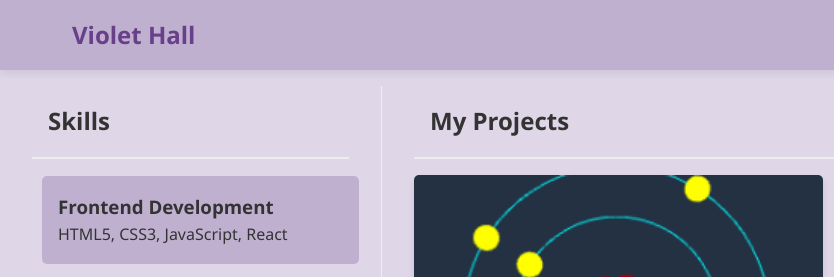
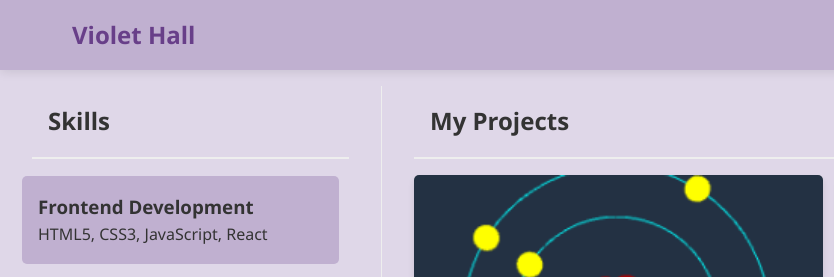
Before and after one commit to violetdh/portfolio, a plain HTML site: page index.html in a window 1280 px wide. In both pictures the pointer is over the element 190 px from the left and 220 px from the top of the page. Shown: the top 277 px of the page, 0-834 px from the left. Drawn offline with Linux system fonts and the light colour scheme; grey boxes are pictures that could not be loaded.

Commit message:
skills move left instead now

```diff
--- a/style.css
+++ b/style.css
@@ -101,7 +101,7 @@ nav {
 }
 
 .skill-card:hover {
-  transform: translateX(10px);
+  transform: translateX(-10px);
 }
 
 /* Projects Grid */
```
